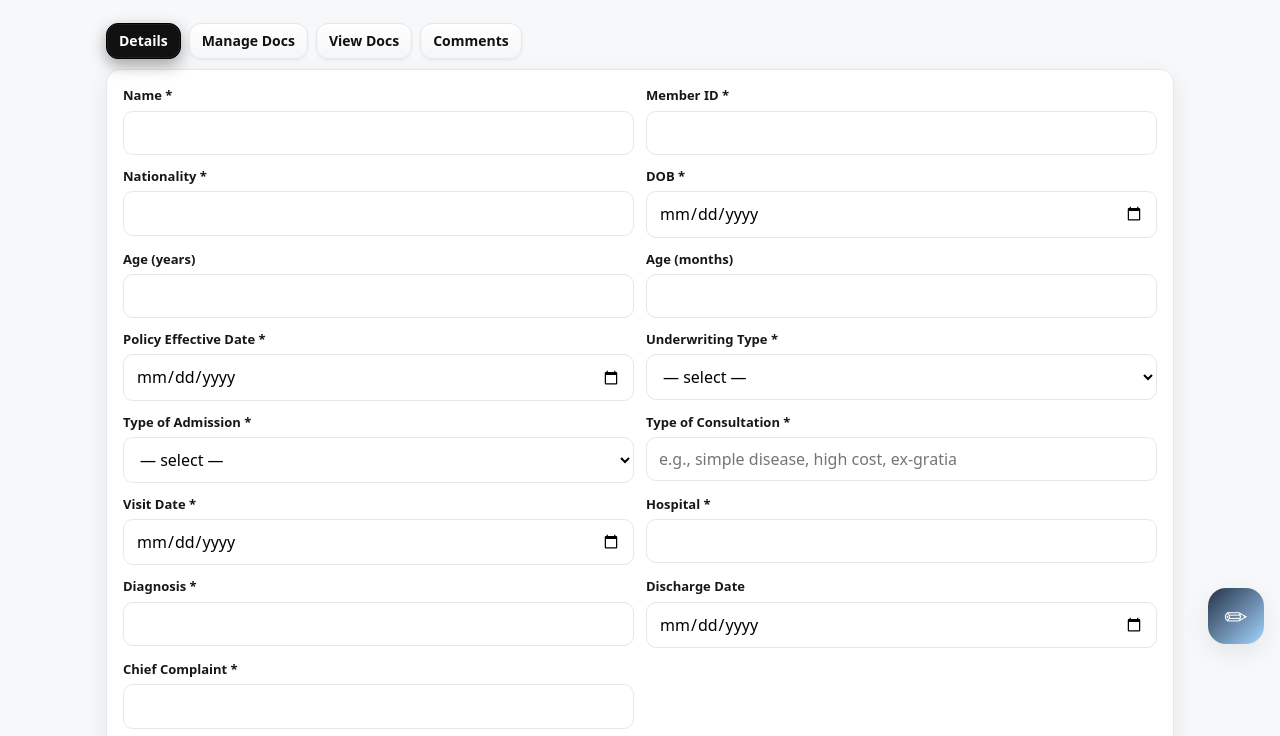
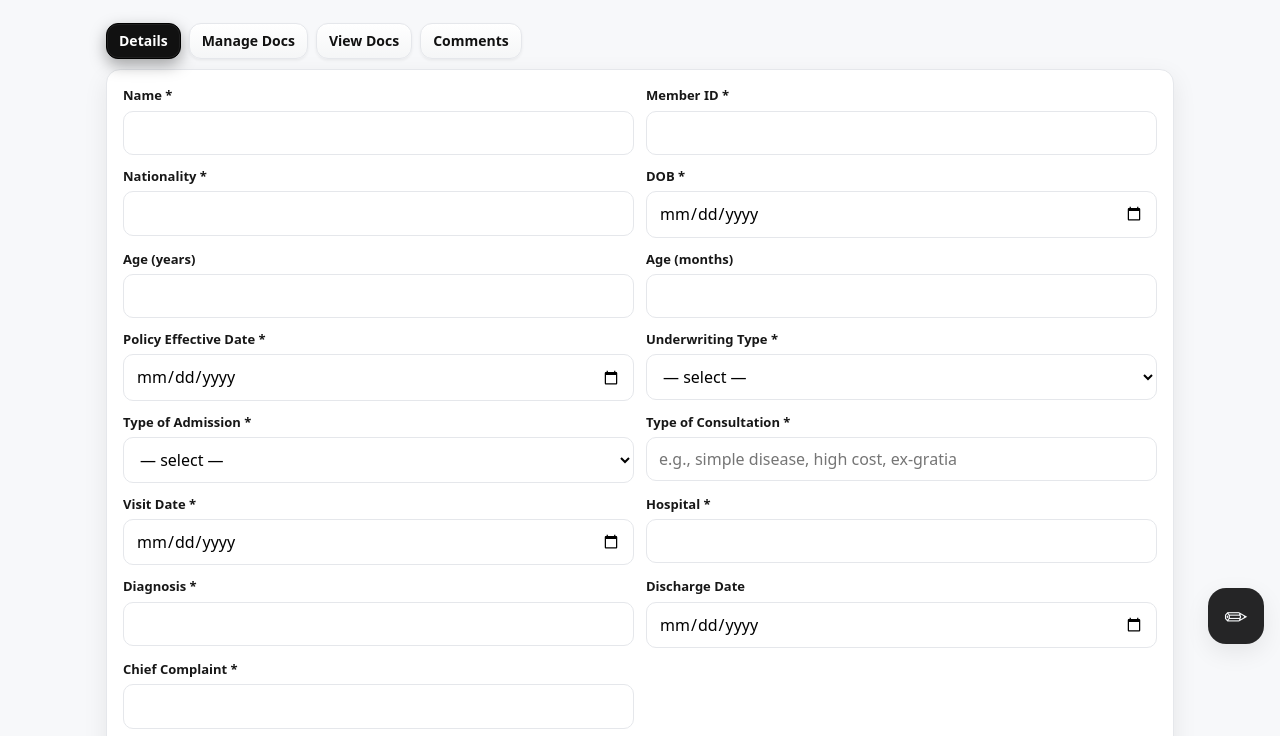
Before and after one commit to nicholas-zeus/lumacompanion, a website with bundled scripts: page case.html in a window 1280 px wide. Shown: the part 64-800 px from the top of the page. Built offline with nearby package versions, Linux system fonts and the light colour scheme; no server answers.

Commit message:
update case.css

```diff
--- a/css/case.css
+++ b/css/case.css
@@ -490,7 +490,9 @@
 }
 /* THEME — make case FABs match app variables */
 .fab, .fab-save, .fab-toggle{
-  background: linear-gradient(135deg, var(--brand), var(--accent)) !important;
+  background: var (--fab-bg)
+
+  /*linear-gradient(135deg, var(--brand), var(--accent)) */!important;
   color: var(--brand-ink) !important;
   box-shadow: var(--shadow) !important;
   border: 1px solid transparent;
```
